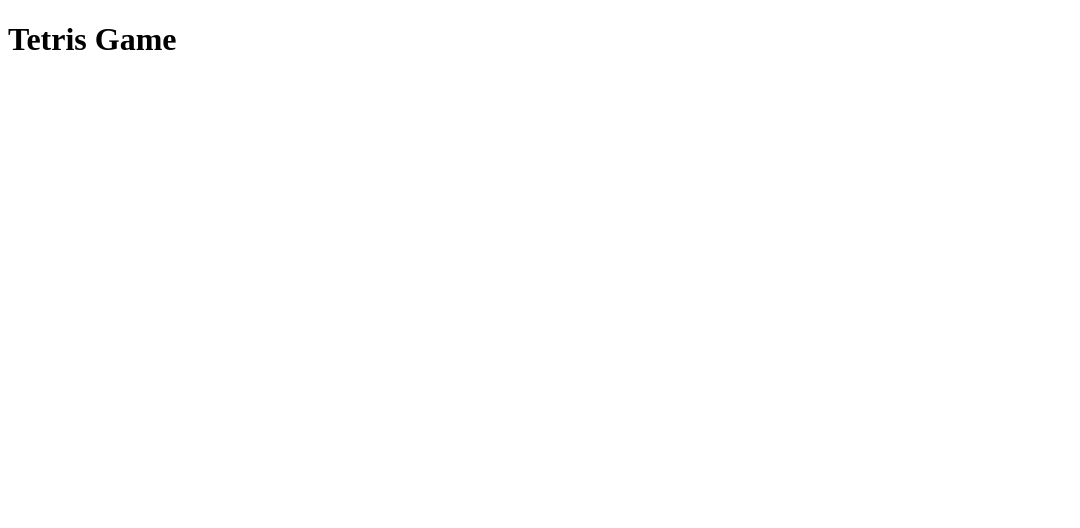
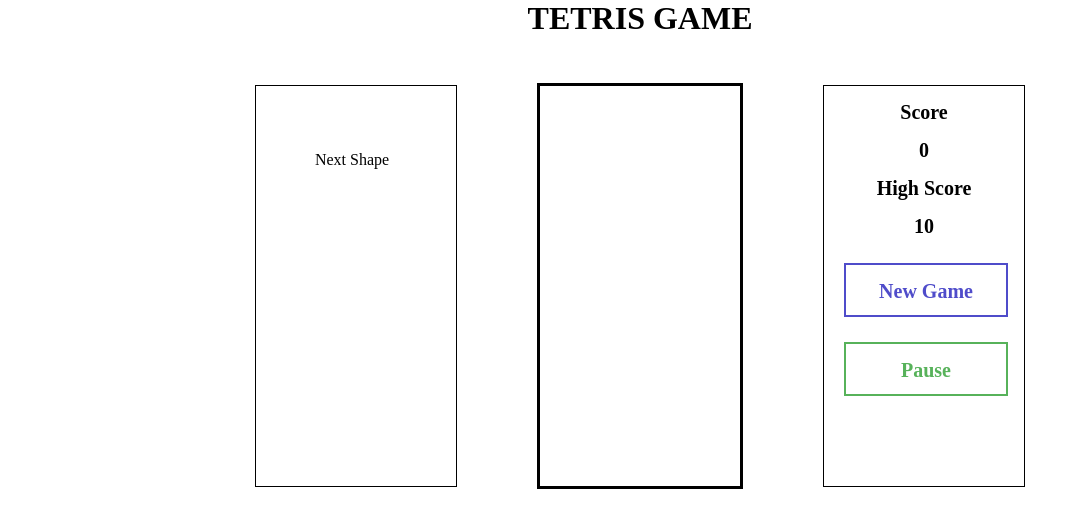
Before and after one commit to mohamadkheiredine/Tetris, a website built with webpack: page src/index.html in a window 1280 px wide. Shown: the whole page, without its empty margins (0-1080 px from the left). Built offline with nearby package versions, Linux system fonts and the light colour scheme.

Commit message:
third-task

```diff
--- a/src/index.html
+++ b/src/index.html
@@ -6,6 +6,26 @@
   <title>Tetris</title>
 </head>
 <body>
-  <h1>Tetris Game</h1>
+  <div class="tetris">
+    <div class="tetris__header">
+      <h1>TETRIS GAME</h1>
+    </div>
+    <div class="tetris__body">
+       <div class="tetris__box">
+        <div class="tetris__next__shape">
+          <p>Next Shape</p>
+        </div>
+       </div>
+       <div class="tetris_box tetris_box_border-size_3 js-playing-field"></div>
+       <div class="tetris__box">
+         <div class="tetris__score-label">Score</div>
+         <div class="tetris__score-value js-score">0</div>
+         <div class="tetris__score-label">High Score</div>
+         <div class="tetris__score-value js-high-score">10</div>
+         <div class="tetris__new__game">New Game</div>
+         <div class="tetris__pause">Pause</div>
+       </div>
+    </div>
+  </div>
 </body>
 </html>
--- a/src/index.js
+++ b/src/index.js
@@ -1,2 +1,4 @@
+import './styles/main.scss';
+
 console.log('Tetris game');
 console.log('ib');
--- /dev/null
+++ b/src/styles/main.scss
@@ -0,0 +1,112 @@
+* {
+  margin: 0;
+  padding: 0;
+}
+
+body {
+  min-height: 100vh;
+}
+
+$common-styles: (
+  text-align: center,
+  margin-top: 15px,
+  font-size: 20px,
+  font-weight: bold
+);
+
+$click-styles: (
+  text-align: center,
+  margin-top: 25px,
+  font-size: 20px,
+  font-weight: bold,
+  width: 130px,
+  height: 20px,
+  border-style: solid,
+  border-width: 2px,
+  padding: 15px,
+  margin-left: 20px
+);
+
+$common-flex-styles: (
+  display: flex,
+  justify-content: center,
+  align-items: center,
+);
+
+
+@mixin click-styles-helper {
+  @each $property,$value in $click-styles {
+    #{$property}: $value;
+  }
+}
+
+@mixin common-styles-helper {
+  @each $property,$value in $common-styles {
+    #{$property}: $value;
+  }
+}
+
+@mixin flexbox-helper {
+  @each $property, $value in $common-flex-styles {
+    #{$property}: $value;
+  }
+}
+
+.tetris__header {
+  @include flexbox-helper;
+}
+
+.tetris__header h1 {
+  width: 806px;
+  height: 83px;
+  text-align: center;
+
+}
+
+.tetris__body {
+  @include flexbox-helper;
+}
+
+.tetris__box {
+  width: 200px;
+  height: 400px;
+  border-color:#000000;
+  border-style: solid;
+  border-width: 1px;
+  margin: 0 80px;
+}
+
+.tetris_box_border-size_3 {
+  width: 200px;
+  height: 400px;
+  border-color:#000000;
+  border-style: solid;
+  border-width: 3px;
+}
+
+.tetris__next__shape {
+  text-align: center;
+  width: 192px;
+  height: 32px;
+  margin-top: 65px;
+}
+
+.tetris__score-label {
+ @include common-styles-helper;
+}
+
+.tetris__score-value {
+  @include common-styles-helper;
+}
+
+.tetris__new__game {
+  @include click-styles-helper;
+  border-color: #4F4CCA;
+  color: #4F4CCA;
+}
+
+.tetris__pause {
+  @include click-styles-helper;
+  border-color: #57B25A;
+  color: #57B25A;
+}
```
